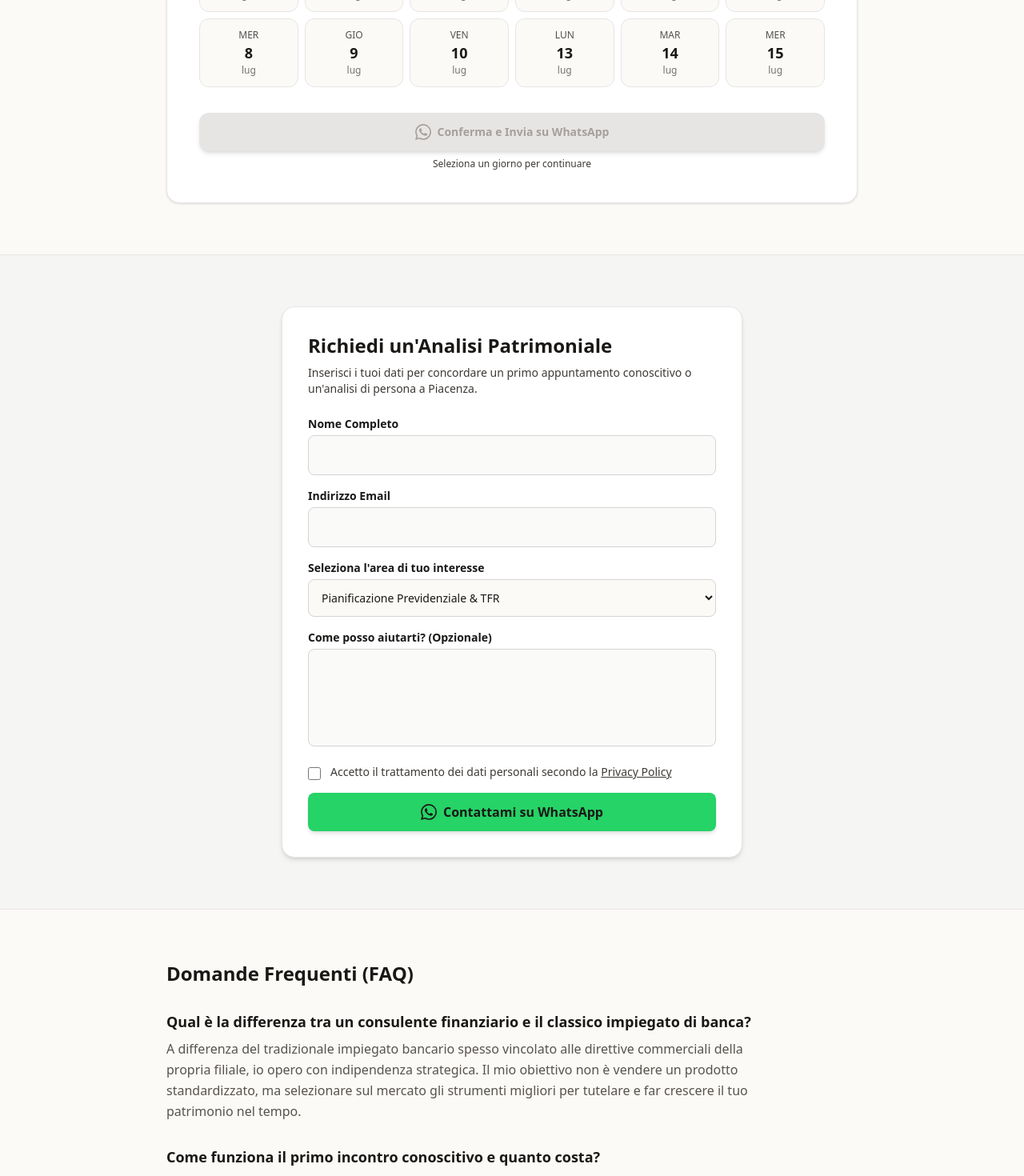
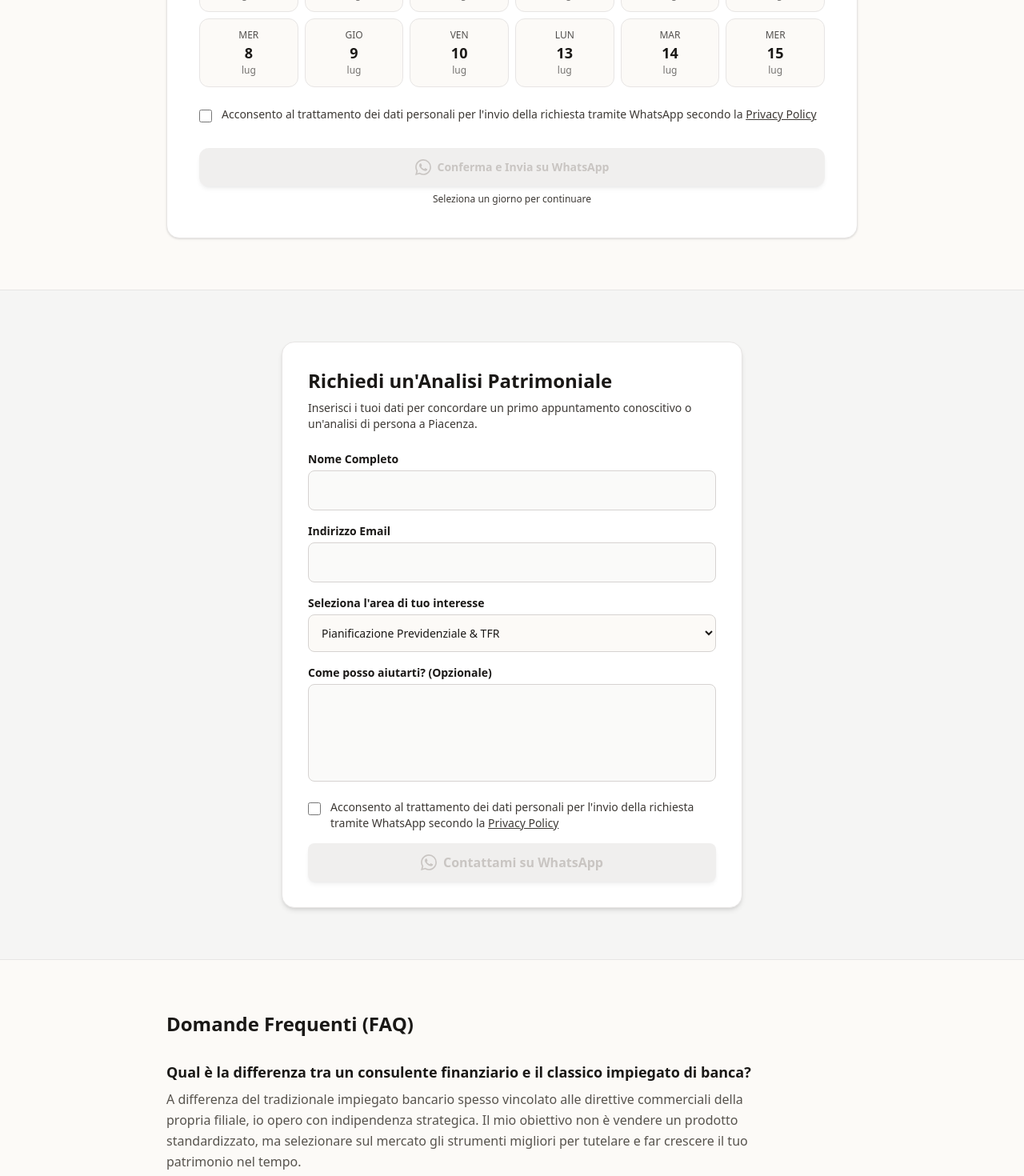
Before and after one commit to alebaia81/ilariafruchi, a React (Vite) app: page /#contact in a window 1280 px wide. Shown: the part 2560-4030 px from the top of the page at 80% size. Built offline with nearby package versions, Linux system fonts and the light colour scheme; the HTML template or start-up script is replaced by a standard one.

Commit message:
fix(gdpr): configurazione definitiva gdpr, hosting vercel e consenso whatsapp

```diff
--- a/src/components/BookingCalendar.tsx
+++ b/src/components/BookingCalendar.tsx
@@ -4,6 +4,7 @@ import { WhatsAppIcon } from './icons/WhatsAppIcon';
 
 export const BookingCalendar: React.FC = () => {
   const selectServiceId = useId();
+  const privacyId = useId();
 
   // Orari disponibili per la call
   const timeSlots = ["09:00", "10:00", "11:00", "14:30", "15:30", "16:30", "17:30"];
@@ -22,6 +23,7 @@ export const BookingCalendar: React.FC = () => {
   const [selectedService, setSelectedService] = useState(services[0]);
   const [selectedTime, setSelectedTime] = useState("");
   const [selectedDate, setSelectedDate] = useState<string>("");
+  const [acceptedPrivacy, setAcceptedPrivacy] = useState(false);
 
   // Genera i prossimi 12 giorni lavorativi (esclusi sabato e domenica)
   const getAvailableDays = (): Date[] => {
@@ -193,26 +195,48 @@ export const BookingCalendar: React.FC = () => {
             </fieldset>
           )}
 
+          {/* Consenso GDPR — checkbox obbligatoria, non pre-selezionata */}
+          <div className="flex items-start gap-3 mt-4">
+            <input
+              type="checkbox"
+              id={privacyId}
+              required
+              checked={acceptedPrivacy}
+              onChange={(e) => setAcceptedPrivacy(e.target.checked)}
+              className="mt-1 w-4 h-4 shrink-0 accent-gold-amber cursor-pointer focus:outline-none focus-visible:ring-2 focus-visible:ring-gold-amber"
+            />
+            <label htmlFor={privacyId} className="text-sm text-text-secondary leading-snug cursor-pointer">
+              Acconsento al trattamento dei dati personali per l'invio della richiesta tramite WhatsApp secondo la{' '}
+              <a href="/privacy-policy" className="underline hover:text-text-primary focus:outline-none">
+                Privacy Policy
+              </a>
+            </label>
+          </div>
+
           {/* Step 4 — CTA WhatsApp */}
           <div className="pt-2">
             <button
               type="submit"
-              disabled={!selectedDate || !selectedTime}
-              aria-disabled={!selectedDate || !selectedTime}
+              disabled={!selectedDate || !selectedTime || !acceptedPrivacy}
+              aria-disabled={!selectedDate || !selectedTime || !acceptedPrivacy}
               className={`w-full font-bold py-3.5 px-6 rounded-xl shadow-md transition-all flex items-center justify-center gap-2 text-sm min-h-[48px] focus:outline-none ${
-                selectedDate && selectedTime
+                selectedDate && selectedTime && acceptedPrivacy
                   ? 'bg-[#25D366] text-[#1A1816] cursor-pointer hover:brightness-95'
-                  : 'bg-stone-200 text-stone-400 cursor-not-allowed'
+                  : 'bg-stone-200 text-stone-400 cursor-not-allowed opacity-60'
               }`}
             >
               <WhatsAppIcon className="w-5 h-5 shrink-0" aria-hidden="true" />
               <span>Conferma e Invia su WhatsApp</span>
             </button>
-            {(!selectedDate || !selectedTime) && (
+            {(!selectedDate || !selectedTime) ? (
               <p className="text-xs text-text-secondary text-center mt-2" aria-live="polite">
                 {!selectedDate
                   ? 'Seleziona un giorno per continuare'
                   : 'Seleziona un orario per continuare'}
+              </p>
+            ) : !acceptedPrivacy && (
+              <p className="text-xs text-text-secondary text-center mt-2" aria-live="polite">
+                Accetta l'informativa sulla privacy per continuare
               </p>
             )}
           </div>
--- a/src/components/ContactForm.tsx
+++ b/src/components/ContactForm.tsx
@@ -22,6 +22,7 @@ export const ContactForm = () => {
   const [email, setEmail] = useState('');
   const [category, setCategory] = useState<string>(SERVICES[0]);
   const [message, setMessage] = useState('');
+  const [acceptedPrivacy, setAcceptedPrivacy] = useState(false);
 
   const handleSubmit = (e: FormEvent<HTMLFormElement>) => {
     e.preventDefault();
@@ -109,10 +110,12 @@ export const ContactForm = () => {
               type="checkbox"
               id={privacyId}
               required
-              className="mt-1 w-4 h-4 shrink-0 accent-gold-amber cursor-pointer"
+              checked={acceptedPrivacy}
+              onChange={(e) => setAcceptedPrivacy(e.target.checked)}
+              className="mt-1 w-4 h-4 shrink-0 accent-gold-amber cursor-pointer focus:outline-none focus-visible:ring-2 focus-visible:ring-gold-amber"
             />
             <label htmlFor={privacyId} className="text-sm text-text-secondary leading-snug cursor-pointer">
-              Accetto il trattamento dei dati personali secondo la{' '}
+              Acconsento al trattamento dei dati personali per l'invio della richiesta tramite WhatsApp secondo la{' '}
               <a href="/privacy-policy" className="underline hover:text-text-primary focus:outline-none">
                 Privacy Policy
               </a>
@@ -122,7 +125,13 @@ export const ContactForm = () => {
           {/* Pulsante WhatsApp — verde ufficiale #25D366, testo nero #1A1816 (ratio contrasto 4.2:1 WCAG AA) */}
           <button
             type="submit"
-            className="w-full bg-[#25D366] text-[#1A1816] font-bold py-3 px-6 rounded-lg shadow-md hover:brightness-95 transition-all focus:outline-none min-h-[48px] flex items-center justify-center gap-2"
+            disabled={!acceptedPrivacy}
+            aria-disabled={!acceptedPrivacy}
+            className={`w-full font-bold py-3 px-6 rounded-lg shadow-md transition-all min-h-[48px] flex items-center justify-center gap-2 focus:outline-none ${
+              acceptedPrivacy
+                ? 'bg-[#25D366] text-[#1A1816] cursor-pointer hover:brightness-95'
+                : 'bg-stone-200 text-stone-400 cursor-not-allowed opacity-60'
+            }`}
           >
             <WhatsAppIcon className="w-5 h-5 shrink-0" aria-hidden="true" />
             <span>Contattami su WhatsApp</span>
--- a/src/components/FooterInstitutional.tsx
+++ b/src/components/FooterInstitutional.tsx
@@ -41,6 +41,7 @@ export const FooterInstitutional = () => {
           <div className="border-t border-stone-800 pt-6 mt-6 text-xs text-stone-500 flex flex-col sm:flex-row justify-between items-start sm:items-center gap-4">
             <div className="flex flex-col gap-1">
               <span>© {new Date().getFullYear()} Ilaria Fruchi. Tutti i diritti riservati.</span>
+              <span>P.IVA [INSERIRE_PARTITA_IVA] | Iscrizione Albo OCF n. [INSERIRE_NUMERO_OCF]</span>
               <span>
                 Design & Sviluppo:{' '}
                 <a
--- a/src/pages/PrivacyPolicyPage.tsx
+++ b/src/pages/PrivacyPolicyPage.tsx
@@ -29,7 +29,7 @@ export const PrivacyPolicyPage: React.FC = () => {
           <section aria-labelledby="legal-titolare">
             <h2 id="legal-titolare" className="text-lg font-bold text-[#1A1816] mb-2">1. Titolare del Trattamento</h2>
             <p>
-              Il Titolare del trattamento dei dati personali è <strong>Ilaria Fruchi</strong>, Consulente Finanziario abilitato all'offerta fuori sede di Fideuram, operante a Piacenza (Partita IVA: <em>[Dato in arrivo]</em> - Iscrizione Albo OCF: <em>[Dato in arrivo]</em>). Per qualsiasi richiesta relativa alla protezione dei dati, è possibile inviare una comunicazione formale ai recapiti istituzionali presenti nel footer del sito.
+              Il Titolare del trattamento dei dati personali è <strong>Ilaria Fruchi</strong>, Consulente Finanziario abilitato all'offerta fuori sede di Fideuram, P.IVA [INSERIRE_PARTITA_IVA], iscritta all'Albo OCF al n. [INSERIRE_NUMERO_OCF]. Per qualsiasi richiesta relativa alla protezione dei dati, è possibile inviare una comunicazione formale ai recapiti istituzionali presenti nel footer del sito.
             </p>
           </section>
 
@@ -50,13 +50,19 @@ export const PrivacyPolicyPage: React.FC = () => {
             <p>
               I dati personali vengono trattati unicamente per rispondere alle richieste informative o di consulenza patrimoniale inoltrate dall'utente. La base giuridica del trattamento è costituita dal consenso esplicito dell'interessato, espresso tramite la selezione della checkbox obbligatoria presente nel modulo prima dell'invio.
             </p>
+            <p className="mt-2">
+              <strong>Interazione con piattaforme di messaggistica (WhatsApp):</strong> Il sito utilizza reindirizzamenti diretti a WhatsApp per l'invio di richieste e la prenotazione di call. I dati di contatto trasmessi dall'utente (numero di telefono, nome) vengono trattati esclusivamente per riscontrare la specifica richiesta informativa o di consulenza. È esclusa qualsiasi finalità di tracciamento, profilazione o WhatsApp Marketing automatizzato senza ulteriore consenso esplicito.
+            </p>
           </section>
 
           {/* Sezione 4: Conservazione e Luogo */}
           <section aria-labelledby="legal-conservazione">
             <h2 id="legal-conservazione" className="text-lg font-bold text-[#1A1816] mb-2">4. Luogo di Trattamento e Conservazione</h2>
             <p>
-              L'infrastruttura web è ospitata sui server europei della piattaforma Hostinger. I dati non vengono trasferiti al di fuori dello Spazio Economico Europeo (SEE). Le informazioni inviate tramite messaggio verranno conservate nei terminali della titolare per il tempo strettamente necessario a evadere la richiesta conoscitiva e per i successivi obblighi di legge istituzionali.
+              <strong>Fornitore di Hosting e Luogo del Trattamento:</strong> Il presente sito web è ospitato in modalità statica sulle infrastrutture cloud sicure di Vercel Inc., configurate nella region europea di Francoforte, Germania (eu-central-1 / fra1). Vercel Inc. opera in qualità di Responsabile Esterno del Trattamento (Data Processor). Nessun dato personale viene trasferito o memorizzato al di fuori dello Spazio Economico Europeo (SEE).
+            </p>
+            <p className="mt-2">
+              Le informazioni inviate tramite messaggio verranno conservate nei terminali della titolare per il tempo strettamente necessario a evadere la richiesta conoscitiva e per i successivi obblighi di legge istituzionali.
             </p>
           </section>
 
```
